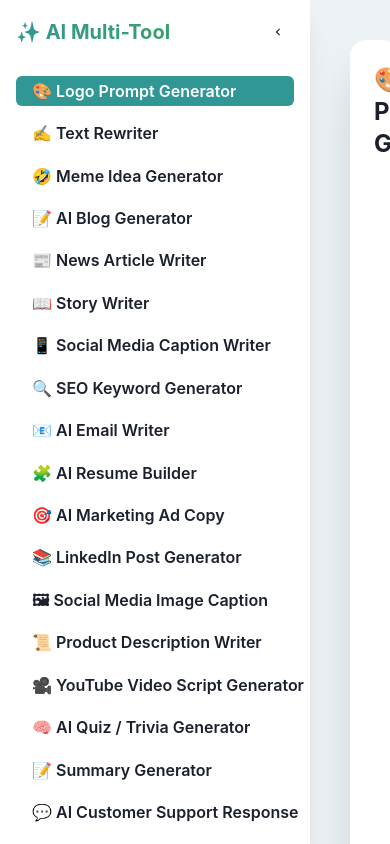
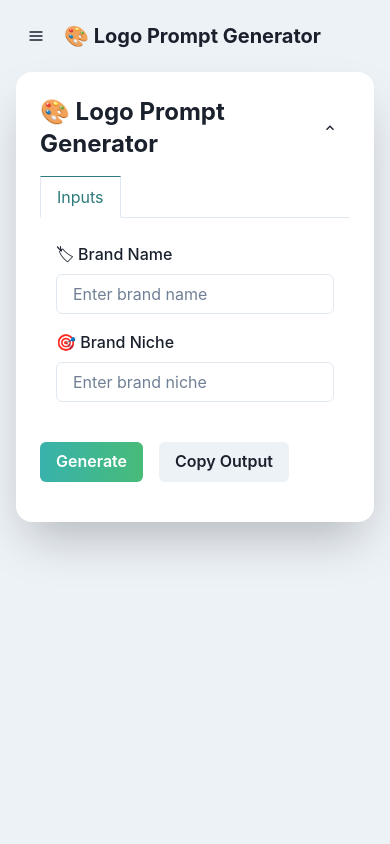
Before and after one commit to bilalali2010/new-multi-tool-suite, a Next.js app: page / in a window 390 px wide. Built offline with nearby package versions, Linux system fonts and the light colour scheme.

Commit message:
Add mobile sidebar drawer and update layout

```diff
--- a/app/page.jsx
+++ b/app/page.jsx
@@ -8,14 +8,19 @@ import {
   HStack,
   Button,
   Heading,
-  Text,
   Flex,
   IconButton,
+  Drawer,
+  DrawerOverlay,
+  DrawerContent,
+  DrawerCloseButton,
+  DrawerHeader,
+  DrawerBody,
+  useDisclosure,
   Tooltip,
 } from "@chakra-ui/react";
-import { ChevronLeftIcon, ChevronRightIcon } from "@chakra-ui/icons";
+import { HamburgerIcon } from "@chakra-ui/icons";
 
-// Complete Tools Object (same as previous 18 tools)
 const tools = {
   logo: {
     title: "🎨 Logo Prompt Generator",
@@ -174,13 +179,14 @@ const tools = {
 
 export default function Home() {
   const [selectedTool, setSelectedTool] = useState("logo");
-  const [sidebarCollapsed, setSidebarCollapsed] = useState(false);
+  const { isOpen, onOpen, onClose } = useDisclosure();
 
   return (
     <Flex h="100vh" bg="gray.100">
-      {/* Collapsible Sidebar */}
+      {/* Desktop Sidebar */}
       <VStack
-        w={sidebarCollapsed ? "20" : "80"}
+        display={{ base: "none", md: "flex" }}
+        w="80"
         bg="white"
         p={4}
         spacing={3}
@@ -188,37 +194,61 @@ export default function Home() {
         boxShadow="xl"
         overflowY="auto"
       >
-        <HStack justifyContent={sidebarCollapsed ? "center" : "space-between"} mb={4}>
-          {!sidebarCollapsed && (
-            <Heading size="md" bgGradient="linear(to-r, teal.500, green.500)" bgClip="text">
-              ✨ AI Multi-Tool
-            </Heading>
-          )}
-          <IconButton
-            icon={sidebarCollapsed ? <ChevronRightIcon /> : <ChevronLeftIcon />}
-            onClick={() => setSidebarCollapsed(!sidebarCollapsed)}
-            aria-label="Toggle Sidebar"
-            size="sm"
-            variant="ghost"
-          />
-        </HStack>
-
+        <Heading size="md" mb={4} bgGradient="linear(to-r, teal.500, green.500)" bgClip="text">
+          ✨ AI Multi-Tool
+        </Heading>
         {Object.keys(tools).map((key) => (
-          <Tooltip key={key} label={tools[key].title} placement="right" isDisabled={!sidebarCollapsed}>
+          <Tooltip key={key} label={tools[key].title} placement="right" isDisabled>
             <Button
               onClick={() => setSelectedTool(key)}
               variant={selectedTool === key ? "solid" : "ghost"}
               colorScheme={selectedTool === key ? "teal" : "gray"}
-              justifyContent={sidebarCollapsed ? "center" : "flex-start"}
+              justifyContent="flex-start"
             >
-              {sidebarCollapsed ? tools[key].title.charAt(0) : tools[key].title}
+              {tools[key].title}
             </Button>
           </Tooltip>
         ))}
       </VStack>
 
+      {/* Mobile Sidebar Drawer */}
+      <Drawer placement="left" onClose={onClose} isOpen={isOpen} size="xs">
+        <DrawerOverlay />
+        <DrawerContent>
+          <DrawerCloseButton />
+          <DrawerHeader>✨ AI Multi-Tool</DrawerHeader>
+          <DrawerBody>
+            <VStack spacing={3} align="stretch">
+              {Object.keys(tools).map((key) => (
+                <Button
+                  key={key}
+                  onClick={() => {
+                    setSelectedTool(key);
+                    onClose();
+                  }}
+                  variant={selectedTool === key ? "solid" : "ghost"}
+                  colorScheme={selectedTool === key ? "teal" : "gray"}
+                >
+                  {tools[key].title}
+                </Button>
+              ))}
+            </VStack>
+          </DrawerBody>
+        </DrawerContent>
+      </Drawer>
+
       {/* Main Content */}
-      <Box flex="1" p={10} overflowY="auto">
+      <Box flex="1" p={4} overflowY="auto">
+        {/* Mobile Hamburger */}
+        <HStack display={{ base: "flex", md: "none" }} mb={4}>
+          <IconButton
+            icon={<HamburgerIcon />}
+            onClick={onOpen}
+            aria-label="Open menu"
+          />
+          <Heading size="md">{tools[selectedTool].title}</Heading>
+        </HStack>
+
         <ToolUI
           title={tools[selectedTool].title}
           fields={tools[selectedTool].fields}
```
